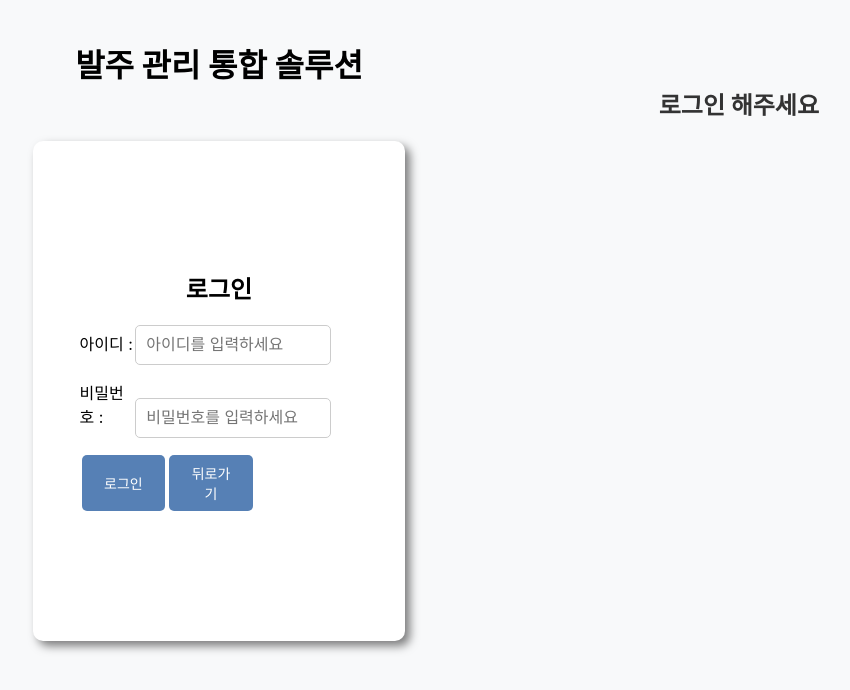
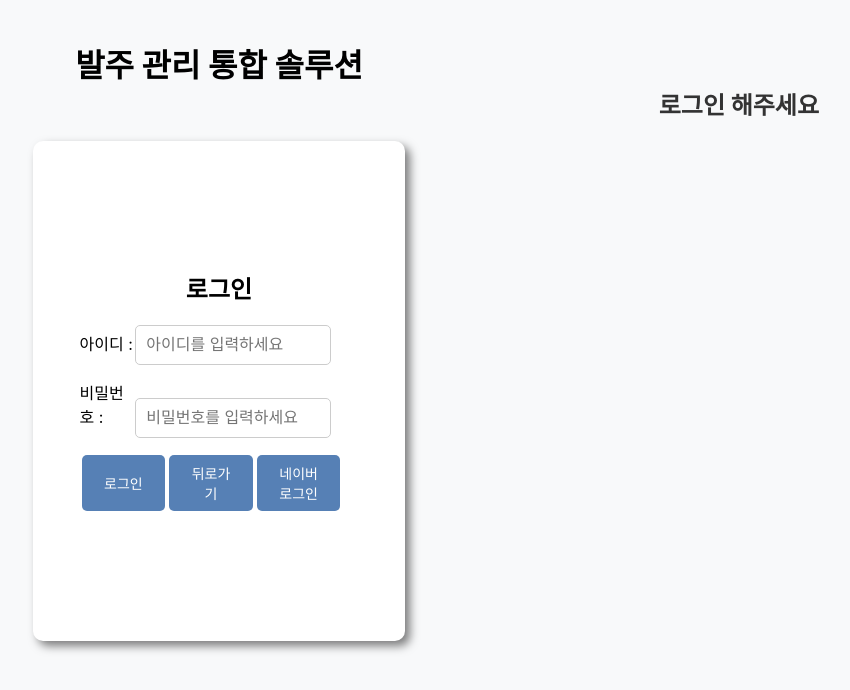
Before and after one commit to subbb-in/NBB1_2_3_Team02, a React (Create React App) app in the folder frontend/: page / in a window 1280 px wide. Shown: the top 690 px of the page, without its empty margins (421-1271 px from the left). Built offline with nearby package versions, Linux system fonts and the light colour scheme.

Commit message:
feat: 메인 로그인 페이지에 소셜로그인 버튼 추가 및 반영 로직

```diff
--- a/frontend/src/components/Login.js
+++ b/frontend/src/components/Login.js
@@ -1,10 +1,38 @@
-import React, { useState } from 'react';
+import React, {useEffect, useState} from 'react';
 import axios from 'axios';
 
 function Login({ onLogin, handleBack }) {
     const [loginId, setLoginId] = useState('');
     const [pw, setPassword] = useState('');
     const [errorMessage, setErrorMessage] = useState('');
+    const [isAuthenticated, setIsAuthenticated] = useState(false);
+
+    //소셜 로그인 로직 부분
+    const redirectToNaver = () => {
+        window.location.href = 'http://localhost:8090/login';
+    };
+    const fetchUserInfo = async () => {
+        try {
+            const response = await axios.get('/api/v1/members/loginSuccess'); // 사용자 정보 요청
+            const { userInfo } = response.data;
+            const { id, refreshToken, accessToken, name, mimage, username } = userInfo;
+
+            localStorage.setItem('accessToken', accessToken); // JWT 저장
+            localStorage.setItem('refreshToken', refreshToken); // JWT 저장
+            localStorage.setItem('id', id); // id 저장
+            onLogin(name, mimage, username );
+        } catch (error) {
+            setErrorMessage('로그인 실패: ' + (error.response?.data?.message || '서버에 문제가 발생했습니다.'));
+        }
+    };
+    useEffect(() => {
+        const urlParams = new URLSearchParams(window.location.search);
+        const code = urlParams.get('code'); // OAuth2 인증 코드
+
+        if (code) {
+            setIsAuthenticated(true); // 인증 완료 상태 설정
+        }
+    }, []);
 
     const handleLogin = async (e) => {
         e.preventDefault();
@@ -44,6 +72,16 @@ function Login({ onLogin, handleBack }) {
             <div className="button-container">
                 <button type="submit">로그인</button>
                 <button type="button" onClick={handleBack}>뒤로가기</button>
+                {isAuthenticated ? (
+                    <>
+                        <button type="button" onClick={fetchUserInfo}>인증 완료</button>
+                    </>
+                ) : (
+                    <>
+                        <button type="button" onClick={redirectToNaver}>네이버 로그인</button>
+                    </>
+                )
+                }
             </div>
         </form>
     );
```
